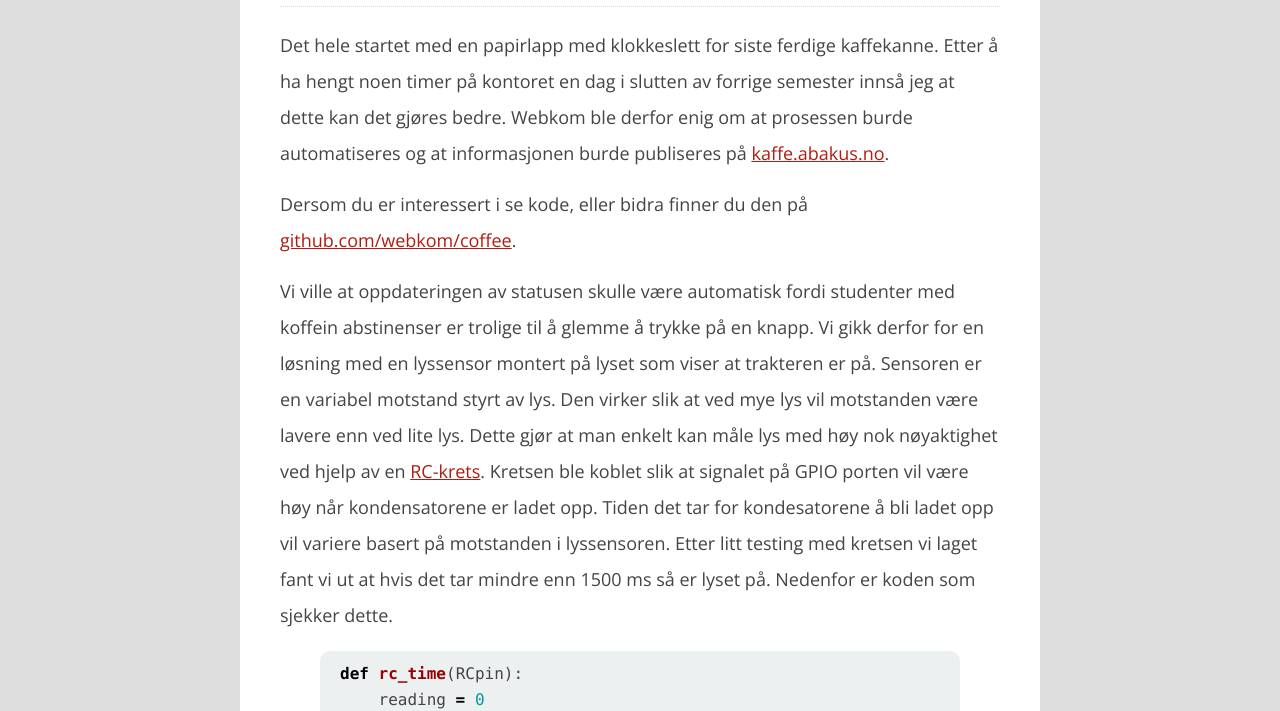
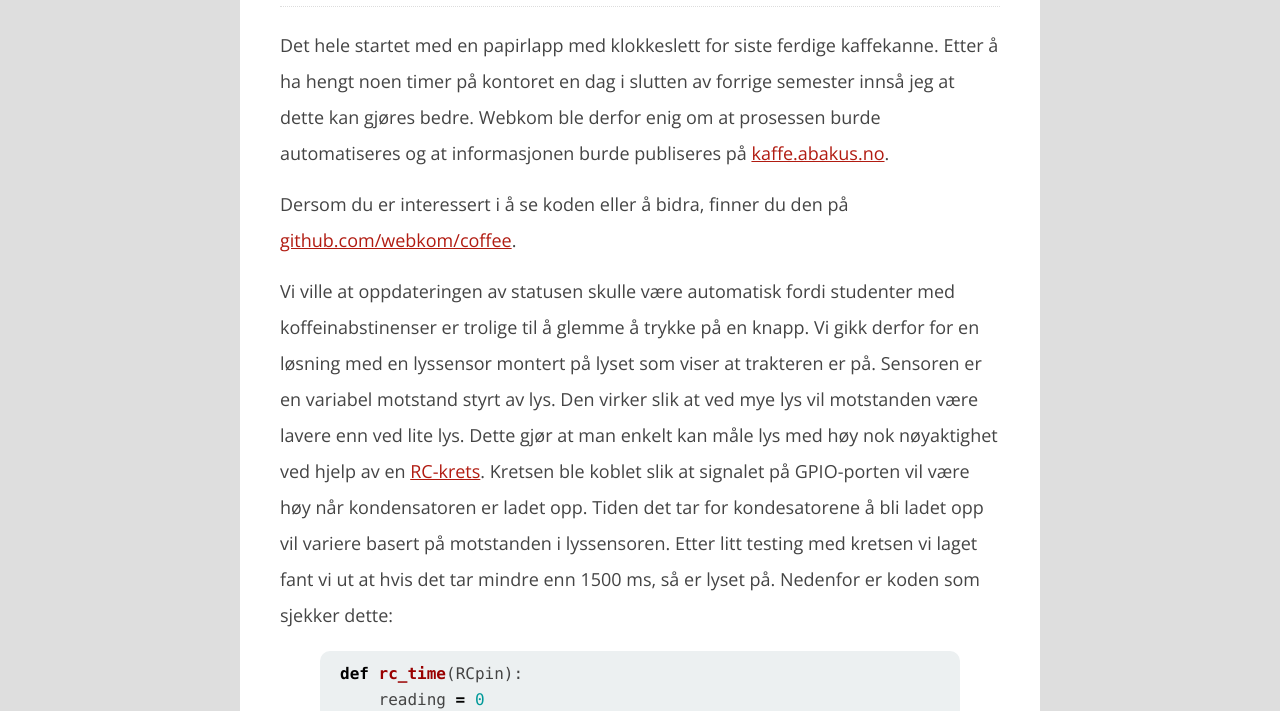
Before and after one commit to webkom/webkom.github.io, a Jekyll site: the page built from _posts/2014-05-13-abakaffe.md, in a window 1280 px wide. Shown: the part 243-954 px from the top of the page. Built offline with Jekyll 4.4.1, drawn with Linux system fonts in a browser that asks for light colours; comment, search, counter and statistics services are not loaded.

Commit message:
Update 2014-05-13-abakaffe.md
fixed a few things here and there

```diff
--- a/_posts/2014-05-13-abakaffe.md
+++ b/_posts/2014-05-13-abakaffe.md
@@ -3,11 +3,11 @@ layout: post
 title: Abakaffe
 author: relekang
 ---
-Det hele startet med en papirlapp med klokkeslett for siste ferdige kaffekanne. Etter å ha hengt noen timer på kontoret en dag i slutten av forrige semester innså jeg at dette kan det gjøres bedre. Webkom ble derfor enig om at prosessen burde automatiseres og at informasjonen burde publiseres på [kaffe.abakus.no](http://kaffe.abakus.no).
+Det hele startet med en papirlapp med klokkeslett for siste ferdige kaffekanne. Etter å ha hengt noen timer på kontoret en dag i slutten av forrige semester innså jeg at dette kan gjøres bedre. Webkom ble derfor enig om at prosessen burde automatiseres og at informasjonen burde publiseres på [kaffe.abakus.no](http://kaffe.abakus.no).
 
-Dersom du er interessert i se kode, eller bidra finner du den på [github.com/webkom/coffee](http://github.com/webkom/coffee).
+Dersom du er interessert i å se koden eller å bidra, finner du den på [github.com/webkom/coffee](http://github.com/webkom/coffee).
 
-Vi ville at oppdateringen av statusen skulle være automatisk fordi studenter med koffein abstinenser er trolige til å glemme å trykke på en knapp. Vi gikk derfor for en løsning med en lyssensor montert på lyset som viser at trakteren er på. Sensoren er en variabel motstand styrt av lys. Den virker slik at ved mye lys vil motstanden være lavere enn ved lite lys. Dette gjør at man enkelt kan måle lys med høy nok nøyaktighet ved hjelp av en [RC-krets](). Kretsen ble koblet slik at signalet på GPIO porten vil være høy når kondensatorene er ladet opp. Tiden det tar for kondesatorene å bli ladet opp vil variere basert på motstanden i lyssensoren. Etter litt testing med kretsen vi laget fant vi ut at hvis det tar mindre enn 1500 ms så er lyset på. Nedenfor er koden som sjekker dette.
+Vi ville at oppdateringen av statusen skulle være automatisk fordi studenter med koffeinabstinenser er trolige til å glemme å trykke på en knapp. Vi gikk derfor for en løsning med en lyssensor montert på lyset som viser at trakteren er på. Sensoren er en variabel motstand styrt av lys. Den virker slik at ved mye lys vil motstanden være lavere enn ved lite lys. Dette gjør at man enkelt kan måle lys med høy nok nøyaktighet ved hjelp av en [RC-krets](). Kretsen ble koblet slik at signalet på GPIO-porten vil være høy når kondensatoren er ladet opp. Tiden det tar for kondesatorene å bli ladet opp vil variere basert på motstanden i lyssensoren. Etter litt testing med kretsen vi laget fant vi ut at hvis det tar mindre enn 1500 ms, så er lyset på. Nedenfor er koden som sjekker dette:
 
 {% highlight python %}
 def rc_time(RCpin):
```
